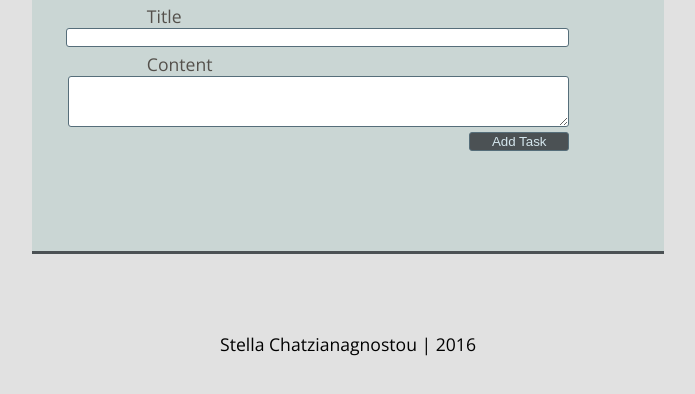
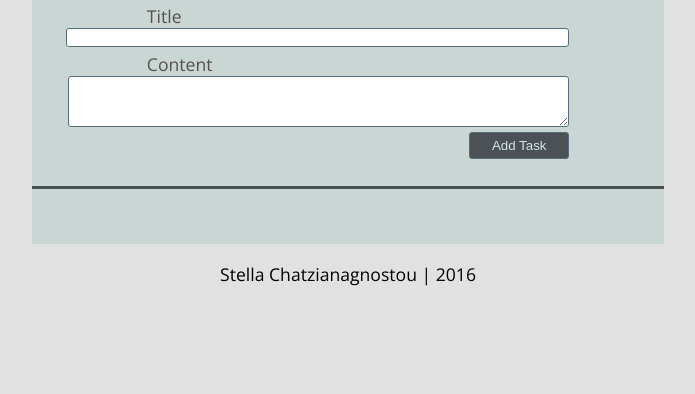
Before and after one commit to schatzia/todo-list, a plain HTML site: page index.html in a window 1280 px wide. Shown: the part 72-466 px from the top of the page, without its empty margins (292-987 px from the left). Drawn offline with nearby package versions, Linux system fonts and the light colour scheme.

Commit message:
Changed hr attributes

```diff
--- a/css/style.css
+++ b/css/style.css
@@ -26,7 +26,7 @@ hr {
 	height: 3px;
 	border:0;
 	background-color: #4B5154;
-	margin-top: 165px;
+	margin-top: 100px;
 }
 label{
   color: #54504B;
@@ -86,6 +86,7 @@ label{
   background-color: #4B5154;
   color: #D4E6ED;
   box-sizing: border-box;
+  padding: 5px;
 }
 #todoTitle, #todoContent, #addTaskBtn:focus{
 	outline: 0;
```
